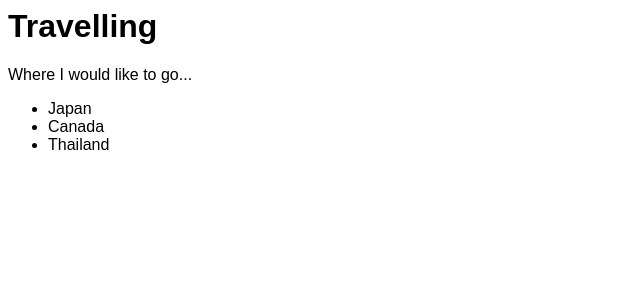
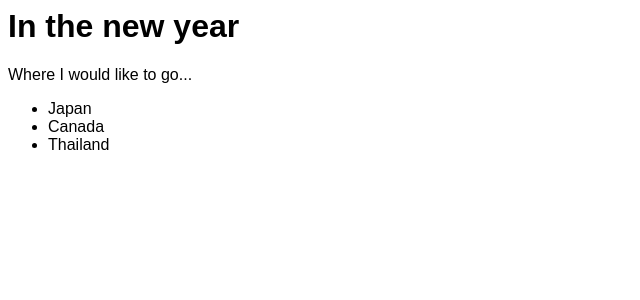
Before and after one commit to HaloC23/Scrimba-React-Practice, a React (Vite) app: page / in a window 1280 px wide. Shown: the top 300 px of the page, without its empty margins (0-640 px from the left). Built offline with nearby package versions, Linux system fonts and the light colour scheme.

Commit message:
Component name  & edited HTML Changed the name the MyInfo component to App. Changed some HTML

```diff
--- a/src/Components/MyInfo.js
+++ b/src/Components/App.js
@@ -1,9 +1,9 @@
 import React from "react";
 
-function MyInfo() {
+function App() {
   return (
     <div>
-      <h1> Travelling </h1>
+      <h1> In the new year </h1>
       <p> Where I would like to go... </p>
       <ul>
         <li>Japan</li>
@@ -14,4 +14,4 @@ function MyInfo() {
   );
 }
 
-export default MyInfo;
+export default App;
--- a/src/Components/index.js
+++ b/src/Components/index.js
@@ -1,6 +1,6 @@
 import React from "react";
 import ReactDom from "react-dom";
 
-import MyInfo from "./MyInfo.js";
+import App from "./App.js";
 
-ReactDom.render(<MyInfo />, document.getElementById("root"));
+ReactDom.render(<App />, document.getElementById("root"));
```
